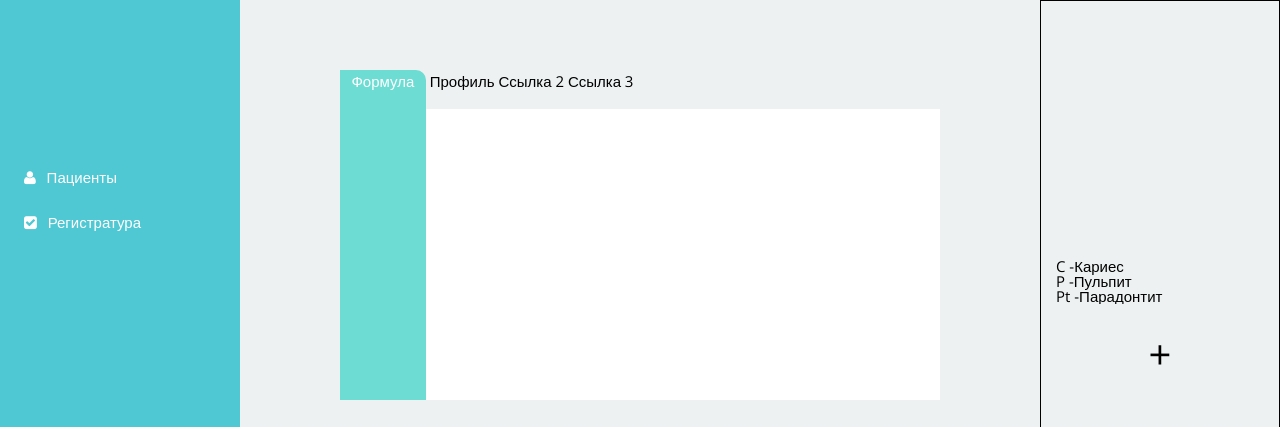
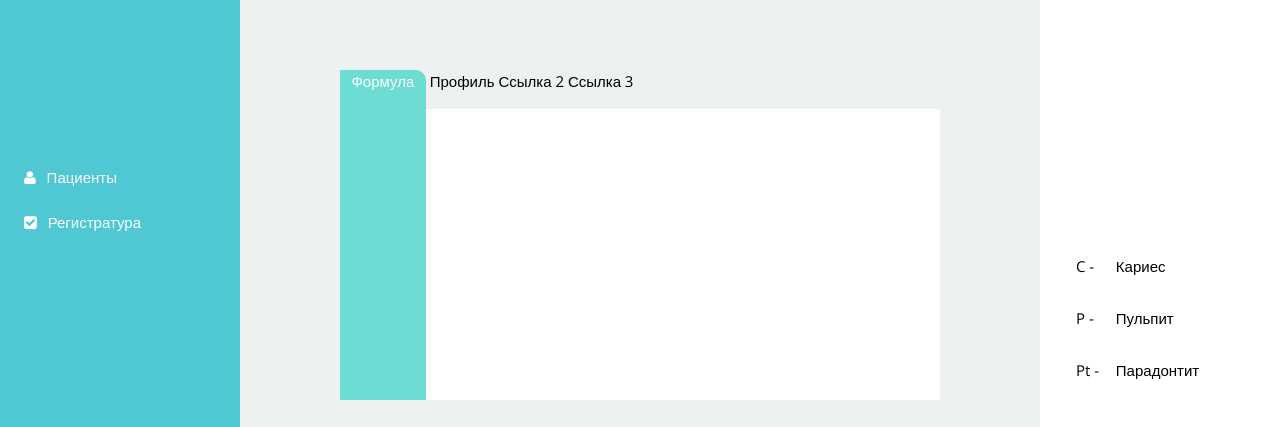
Before and after one commit to DarksomeV/new-project, a plain HTML site: page index.html in a window 1280 px wide. Shown: the top 427 px of the page. Drawn offline with nearby package versions, Linux system fonts and the light colour scheme.

Commit message:
Базовая верстка готова. Без правок

```diff
--- a/css/style.css
+++ b/css/style.css
@@ -252,11 +252,10 @@ blockquote {
 }
 
 .right-sidebar-wrapper{
-	min-width:240px;
-	max-width:250px;
-	height:100%;
-	border:1px solid black;
-	padding:0 15px 15px 15px;
+  min-width: 240px;
+  height: 100%;
+  padding: 0 15px 15px 15px;
+  background-color: #fff;
 }
 
 .right-sidebar{
@@ -271,16 +270,32 @@ blockquote {
 }
 
 .right-sidebar__content{
-	 max-height: 100%;
+	height: 20%;
 }
 
 .right-sidebar .block__content{
-	display: flex;
-	flex-direction:column;
-	overflow:auto;
-	margin-bottom: 30px;
+	height:100%;
 }
 
+.right-sidebar .block__content .item{
+	height:33%;
+	display: flex;
+}
+
+.right-sidebar .block__content .item span{
+	flex:1;
+}
+
+.right-sidebar .block__content span.item__description{
+	margin-left:10px;
+	flex:5;
+}
+
+.right-sidebar .block{
+	height: 100%;
+	overflow: auto;
+	padding-left: 10%;
+}
 .right-sidebar .block__button{
 	font-size: 40px;
 	text-align: center;
```
Also changed, not shown: index.html (+2 -2 lines).
